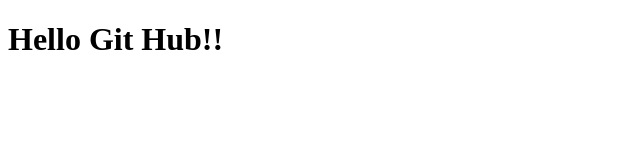
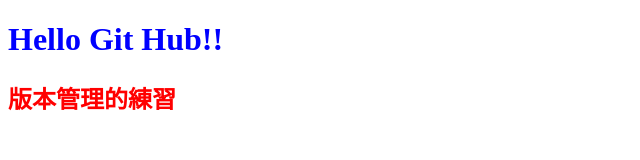
Before and after one commit to JoNPUST/2024_NPUST_Test1, a plain HTML site: page index.html in a window 1280 px wide. Shown: the whole page, without its empty margins (0-640 px from the left). Drawn offline with Linux system fonts and the light colour scheme.

Commit message:
第二次提交

```diff
--- a/index.html
+++ b/index.html
@@ -4,8 +4,13 @@
     <meta charset="UTF-8">
     <meta name="viewport" content="width=device-width, initial-scale=1.0">
     <title>Document</title>
+    <style>
+        h1{color: blue;}
+        h2{color: red;}
+    </style>
 </head>
 <body>
     <h1>Hello Git Hub!!</h1>
+    <h2>版本管理的練習</h2>
 </body>
 </html>
```
